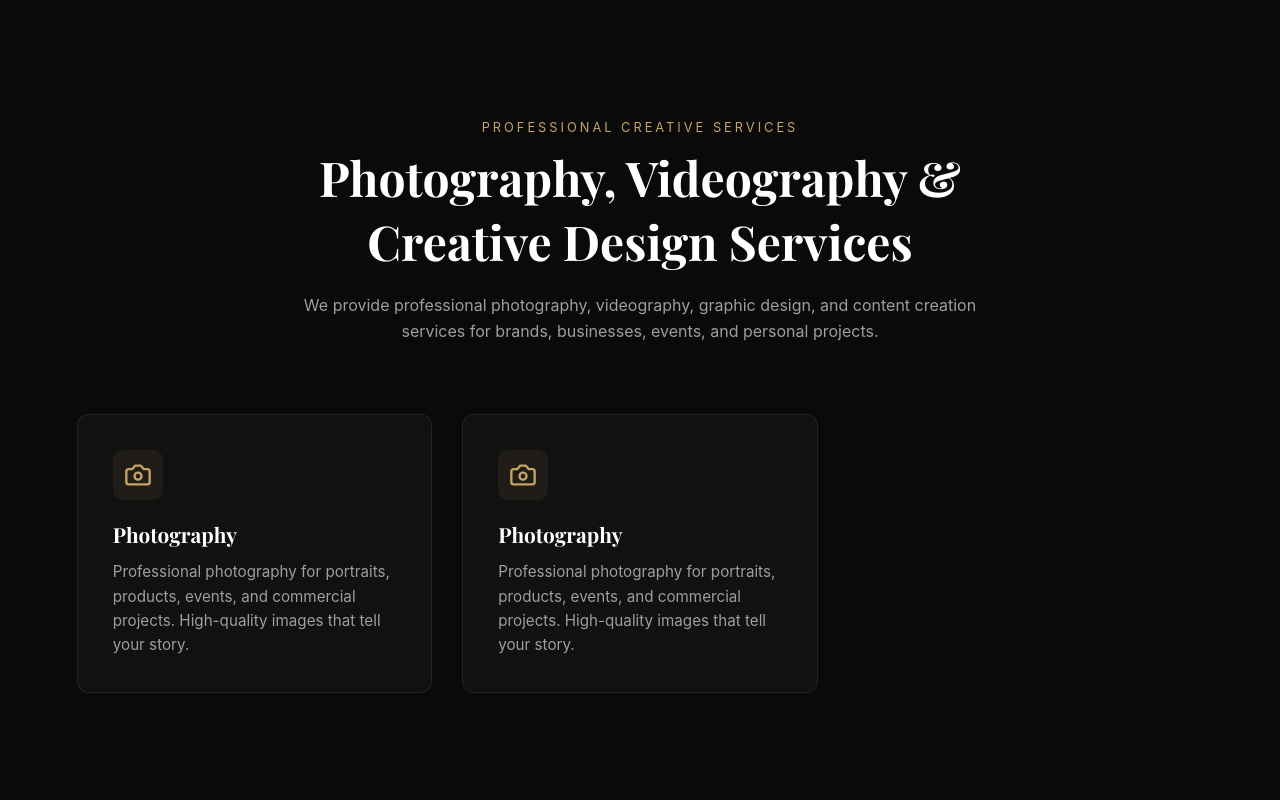
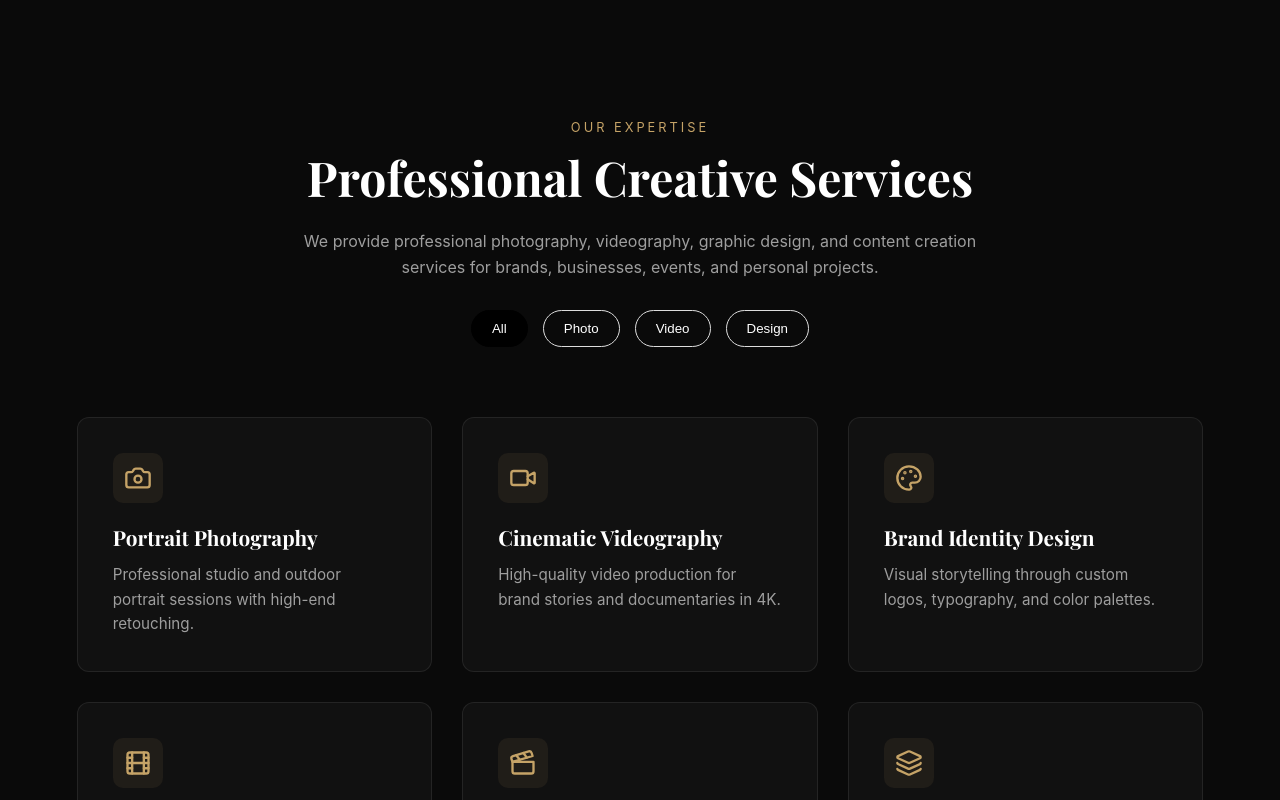
Before and after one commit to isaacmugwimi/Photography-site, a React (Vite) app in the folder Frontend/photography-frontend/: page / in a window 1280 px wide. Shown: the part 800-1600 px from the top of the page. Built offline with nearby package versions, Linux system fonts and the light colour scheme.

Commit message:
feat: implement Services component with filtering; add ServiceCard and services data

```diff
--- a/Frontend/photography-frontend/package.json
+++ b/Frontend/photography-frontend/package.json
@@ -10,6 +10,8 @@
     "preview": "vite preview"
   },
   "dependencies": {
+    "axios": "^1.13.6",
+    "lucide-react": "^0.577.0",
     "number-counter": "^1.0.3",
     "react": "^19.2.0",
     "react-countup": "^6.5.3",
--- /dev/null
+++ b/Frontend/photography-frontend/src/Components/SiteServices/ServiceCard/ServiceCard.jsx
@@ -0,0 +1,17 @@
+import React from "react";
+import { iconMap } from "../../../Utils/icons";
+
+const ServiceCard = ({ iconName, title, description }) => {
+  const IconComponent = iconMap[iconName] || iconMap.camera;
+  return (
+    <div className="service-card">
+      <div className="service-icon">
+        <IconComponent size={28} strokeWidth={2} color="currentColor" />
+      </div>
+      <h3 className="service-title">{title}</h3>
+      <p className="service-description">{description}</p>
+    </div>
+  );
+};
+
+export default ServiceCard;
--- /dev/null
+++ b/Frontend/photography-frontend/src/Components/SiteServices/ServiceCard/servicesData.json
@@ -0,0 +1,22 @@
+[
+  { "id": 1, "category": "Photo", "icon_name": "camera", "title": "Portrait Photography", "description": "Professional studio and outdoor portrait sessions with high-end retouching." },
+  { "id": 2, "category": "Video", "icon_name": "video", "title": "Cinematic Videography", "description": "High-quality video production for brand stories and documentaries in 4K." },
+  { "id": 3, "category": "Design", "icon_name": "palette", "title": "Brand Identity Design", "description": "Visual storytelling through custom logos, typography, and color palettes." },
+  { "id": 4, "category": "Photo", "icon_name": "film", "title": "Event Coverage", "description": "Comprehensive photo and video coverage for weddings and corporate launches." },
+  { "id": 5, "category": "Video", "icon_name": "clapperboard", "title": "Post-Production", "description": "Expert video editing, color grading, and sound design for a polished finish." },
+  { "id": 6, "category": "Design", "icon_name": "layers", "title": "Social Media Content", "description": "Aesthetic imagery and vertical video tailored for Instagram and TikTok." },
+  { "id": 7, "category": "Photo", "icon_name": "monitor", "title": "Digital Retouching", "description": "Advanced photo manipulation and skin retouching for flawless results." },
+  { "id": 8, "category": "Photo", "icon_name": "aperture", "title": "Commercial Shoots", "description": "High-impact product photography designed to boost marketing materials." },
+  { "id": 9, "category": "Video", "icon_name": "play", "title": "Music Video Production", "description": "Creative visual concepts and high-energy filming for musical artists." },
+  { "id": 10, "category": "Design", "icon_name": "pen-tool", "title": "Vector Illustration", "description": "Custom digital illustrations and icons for web and print applications." },
+  { "id": 11, "category": "Photo", "icon_name": "mountain", "title": "Landscape Photography", "description": "Stunning nature and architectural shots for travel and decor industries." },
+  { "id": 12, "category": "Video", "icon_name": "mic", "title": "Podcast Production", "description": "Professional multi-cam video recording and audio syncing for podcasts." },
+  { "id": 13, "category": "Design", "icon_name": "layout", "title": "UI/UX Design", "description": "Designing intuitive and visually appealing interfaces for apps and websites." },
+  { "id": 14, "category": "Photo", "icon_name": "user", "title": "Corporate Headshots", "description": "Consistent and professional headshots for team pages and LinkedIn." },
+  { "id": 15, "category": "Video", "icon_name": "tv", "title": "TV Commercials", "description": "High-budget video production for television and streaming advertisements." },
+  { "id": 16, "category": "Design", "icon_name": "printer", "title": "Print Design", "description": "Brochures, business cards, and physical marketing collateral design." },
+  { "id": 17, "category": "Photo", "icon_name": "shopping-bag", "title": "E-commerce Photography", "description": "Clean, high-quality product shots specifically for online marketplaces." },
+  { "id": 18, "category": "Video", "icon_name": "scissors", "title": "Video Restoration", "description": "Up-scaling and cleaning up older footage for modern viewing." },
+  { "id": 19, "category": "Design", "icon_name": "smartphone", "title": "App Icon Design", "description": "Creating unique and recognizable icons for mobile applications." },
+  { "id": 20, "category": "Photo", "icon_name": "baby", "title": "Newborn Photography", "description": "Patience-led, gentle photography sessions for infants and families." }
+]
--- a/Frontend/photography-frontend/src/Components/SiteServices/Services.css
+++ b/Frontend/photography-frontend/src/Components/SiteServices/Services.css
@@ -110,6 +110,35 @@
   line-height: 1.6;
 }
 
+.filter-container {
+  display: flex;
+  justify-content: center;
+  gap: 15px;
+  margin: 30px 0;
+}
+
+.filter-btn {
+  padding: 10px 20px;
+  border: 1px solid #ddd;
+  background: transparent;
+  cursor: pointer;
+  border-radius: 25px;
+  transition: all 0.3s ease;
+  font-weight: 500;
+  color: white;
+}
+
+.filter-btn.active {
+  background: #000; /* Or your brand color */
+  color: #fff;
+  border-color: #000;
+}
+
+.filter-btn:hover {
+  background: #f4f4f4;
+  color: black;
+}
+
 /* RESPONSIVE */
 
 @media (max-width: 1100px) {
--- a/Frontend/photography-frontend/src/Components/SiteServices/Services.jsx
+++ b/Frontend/photography-frontend/src/Components/SiteServices/Services.jsx
@@ -1,68 +1,67 @@
-import React from "react";
+import React, { useEffect, useState } from "react";
 import "./Services.css";
+import axios from "axios";
+import ServiceCard from "./ServiceCard/ServiceCard";
+import servicesData from "./ServiceCard/servicesData.json";
 const Services = () => {
+  // const [servicesData, setServicesData] = useState([]);
+
+  // useEffect(() => {
+  //   // Fetch data from your Express/Node.js server
+  //   const fetchServices = async () => {
+  //     try {
+  //       const response = await axios.get("http://localhost:5000/api/services");
+  //       setServicesData(response.data);
+  //     } catch (error) {
+  //       console.error("Error fetching services:", error);
+  //     }
+  //   };
+  //   fetchServices();
+  // }, []);
+
+  const [activeFilter, setActiveFilter] = useState("All");
+
+  const filteredServices =
+    activeFilter === "All"
+      ? servicesData
+      : servicesData.filter((service) => service.category == activeFilter);
+  const categories = ["All", "Photo", "Video", "Design"];
+
   return (
     <section className="services">
       <div className="section-header">
-        <p className="section-label">Professional Creative Services</p>
-
-        <h2 className="section-title">
-          Photography, Videography & Creative Design Services
-        </h2>
+        <p className="section-label">Our Expertise</p>
+        <h2 className="section-title">Professional Creative Services</h2>
 
         <p className="section-subtitle">
           We provide professional photography, videography, graphic design, and
           content creation services for brands, businesses, events, and personal
           projects.
         </p>
+
+        {/* Filter Buttons */}
+        <div className="filter-container">
+          {categories.map((cat) => (
+            <button
+              key={cat}
+              className={`filter-btn ${activeFilter === cat ? "active" : ""}`}
+              onClick={() => setActiveFilter(cat)}
+            >
+              {cat}
+            </button>
+          ))}
+        </div>
       </div>
+
       <div className="services-grid">
-        <div className="service-card">
-          <div className="service-icon">
-            <svg
-              xmlns="http://www.w3.org/2000/svg"
-              width="28"
-              height="28"
-              viewBox="0 0 24 24"
-              fill="none"
-              stroke="currentColor"
-              stroke-width="2"
-              stroke-linecap="round"
-              stroke-linejoin="round"
-            >
-              <path d="M14.5 4h-5L7 7H4a2 2 0 0 0-2 2v9a2 2 0 0 0 2 2h16a2 2 0 0 0 2-2V9a2 2 0 0 0-2-2h-3l-2.5-3z"></path>
-              <circle cx="12" cy="13" r="3"></circle>
-            </svg>
-          </div>
-          <h3 className="service-title">Photography</h3>
-          <p className="service-description">
-            Professional photography for portraits, products, events, and
-            commercial projects. High-quality images that tell your story.
-          </p>
-        </div>
-        <div className="service-card">
-          <div className="service-icon">
-            <svg
-              xmlns="http://www.w3.org/2000/svg"
-              width="28"
-              height="28"
-              viewBox="0 0 24 24"
-              fill="none"
-              stroke="currentColor"
-              stroke-width="2"
-              stroke-linecap="round"
-              stroke-linejoin="round"
-            >
-              <path d="M14.5 4h-5L7 7H4a2 2 0 0 0-2 2v9a2 2 0 0 0 2 2h16a2 2 0 0 0 2-2V9a2 2 0 0 0-2-2h-3l-2.5-3z"></path>
-              <circle cx="12" cy="13" r="3"></circle>
-            </svg>
-          </div>
-          <h3 className="service-title">Photography</h3>
-          <p className="service-description">
-            Professional photography for portraits, products, events, and
-            commercial projects. High-quality images that tell your story.
-          </p>
-        </div>
+        {filteredServices.map((service) => (
+          <ServiceCard
+            key={service.id}
+            iconName={service.icon_name}
+            title={service.title}
+            description={service.description}
+          />
+        ))}
       </div>
     </section>
   );
--- /dev/null
+++ b/Frontend/photography-frontend/src/Utils/icons.js
@@ -0,0 +1,45 @@
+import {
+  Camera,
+  Video,
+  Palette,
+  Film,
+  Clapperboard,
+  Layers,
+  Monitor,
+  Aperture,
+  Play,
+  PenTool,
+  Mountain,
+  Mic,
+  Layout,
+  User,
+  Tv,
+  Printer,
+  ShoppingBag,
+  Scissors,
+  Smartphone,
+  Baby,
+} from "lucide-react";
+
+export const iconMap = {
+  camera: Camera,
+  video: Video,
+  palette: Palette,
+  film: Film,
+  clapperboard: Clapperboard,
+  layers: Layers,
+  monitor: Monitor,
+  aperture: Aperture,
+  play: Play,
+  "pen-tool": PenTool,
+  mountain: Mountain,
+  mic: Mic,
+  layout: Layout,
+  user: User,
+  tv: Tv,
+  printer: Printer,
+  "shopping-bag": ShoppingBag,
+  scissors: Scissors,
+  smartphone: Smartphone,
+  baby: Baby,
+};
```
Also changed, not shown: Frontend/photography-frontend/src/Components/SiteServices/ServiceCard/ServiceCard.css (added), 1 other file (tests, documents, lock files or other folders).
